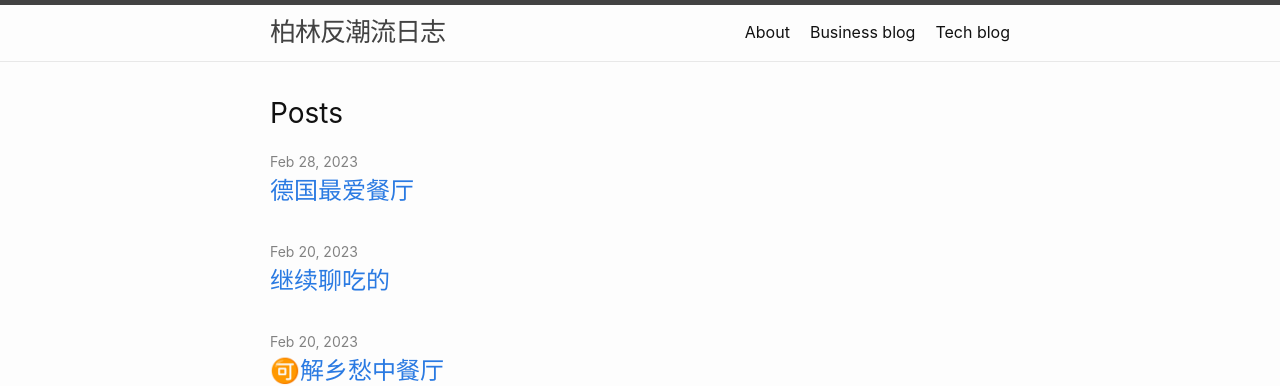
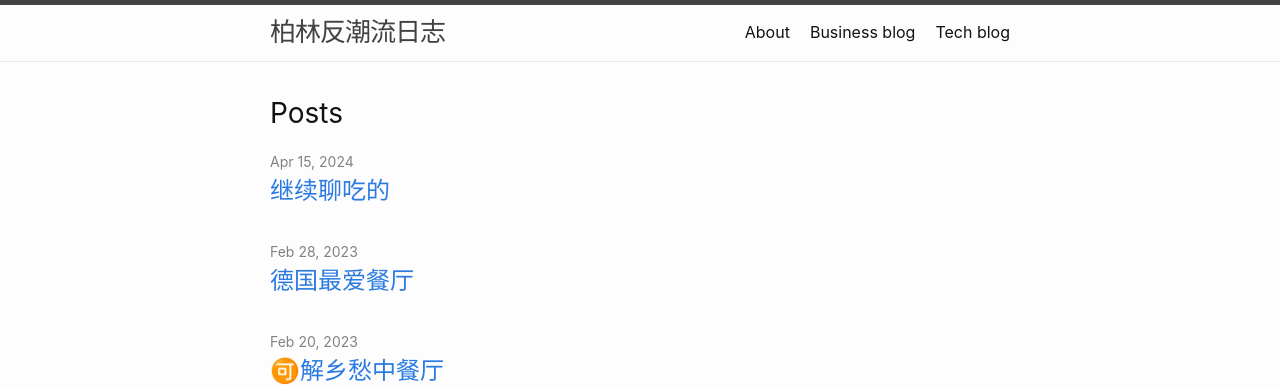
Before and after one commit to Howareu994/my-blog, a Jekyll site: the page built from index.markdown, in a window 1280 px wide. Shown: the top 386 px of the page. Built offline with Jekyll 4.4.1, drawn with Linux system fonts in a browser that asks for light colours.

Commit message:
Update 2022-11-07-my-second-business-blog.markdown

```diff
--- a/blog-business/_posts/2022-11-07-my-second-business-blog.markdown
+++ b/blog-business/_posts/2022-11-07-my-second-business-blog.markdown
@@ -1,7 +1,7 @@
 ---
 layout: post
 title:  "继续聊吃的"
-date:   2023-02-20 22:09:00 +0100
+date:   2024-04-15 22:09:00 +0100
 category: Business
 ---
 
```
